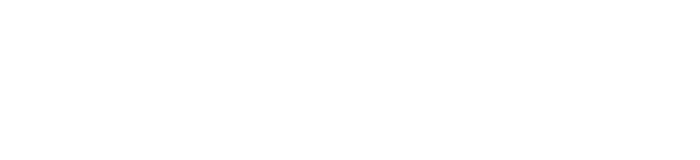
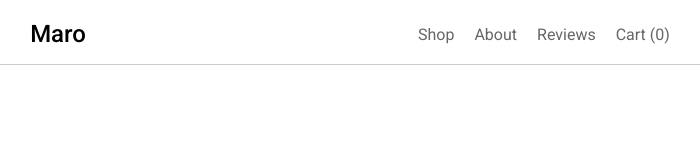
Before and after one commit to jubril-seun/Maro-notebook-product-page, a plain HTML site: page index.html in a window 1280 px wide. Shown: the whole page, without its empty margins (290-990 px from the left). Drawn offline with Linux system fonts and the light colour scheme.

Commit message:
Build out header section.

```diff
--- a/index.html
+++ b/index.html
@@ -3,9 +3,28 @@
 <head>
     <meta charset="UTF-8">
     <meta name="viewport" content="width=device-width, initial-scale=1.0">
-    <title>Document</title>
+    <title>Maro Notebook Pro</title>
+
+    <link rel="stylesheet" href="style.css">
+
+    <link rel="preconnect" href="https://fonts.googleapis.com">
+    <link rel="preconnect" href="https://fonts.gstatic.com" crossorigin>
+    <link href="https://fonts.googleapis.com/css2?family=Roboto:ital,wght@0,100..900;1,100..900&display=swap" rel="stylesheet">
 </head>
 <body>
-
+    <div class="header-main">
+        <div class="header">
+                <h2 class="maro-logo">Maro</h2>
+                <nav>
+                    <ul class="nav-list">
+                        <li><a href="#">Shop</a></li>
+                        <li><a href="#">About</a></li>
+                        <li><a href="#">Reviews</a></li>
+                        <li><a href="#">Cart (0)</a></li>
+                    </ul>
+                </nav>
+            </div>
+        <div class="divider"></div>
+    </div>
 </body>
 </html>
--- a/style.css
+++ b/style.css
@@ -0,0 +1,39 @@
+body {
+    box-sizing: border-box;
+    font-family: roboto;
+}
+
+.header{
+    display: flex;
+    justify-content: space-evenly;
+    align-items: center;
+    border-bottom: 1px solid #ccc;
+    margin: 0;
+    margin-top: 20px;
+    padding-bottom: 1rem;
+    flex-wrap: wrap;
+    gap: 20px;
+}
+
+.maro-logo {
+    font-weight: 500;
+    margin: 0;
+}
+
+ul {
+    list-style: none;
+    display: flex;
+    gap: 20px;
+    padding: 0;
+    margin: 0;
+}
+
+a {
+    text-decoration: none;
+    color: rgb(102, 102, 102);
+    margin: 0;
+}
+
+a:hover {
+    color: black;
+}
```
